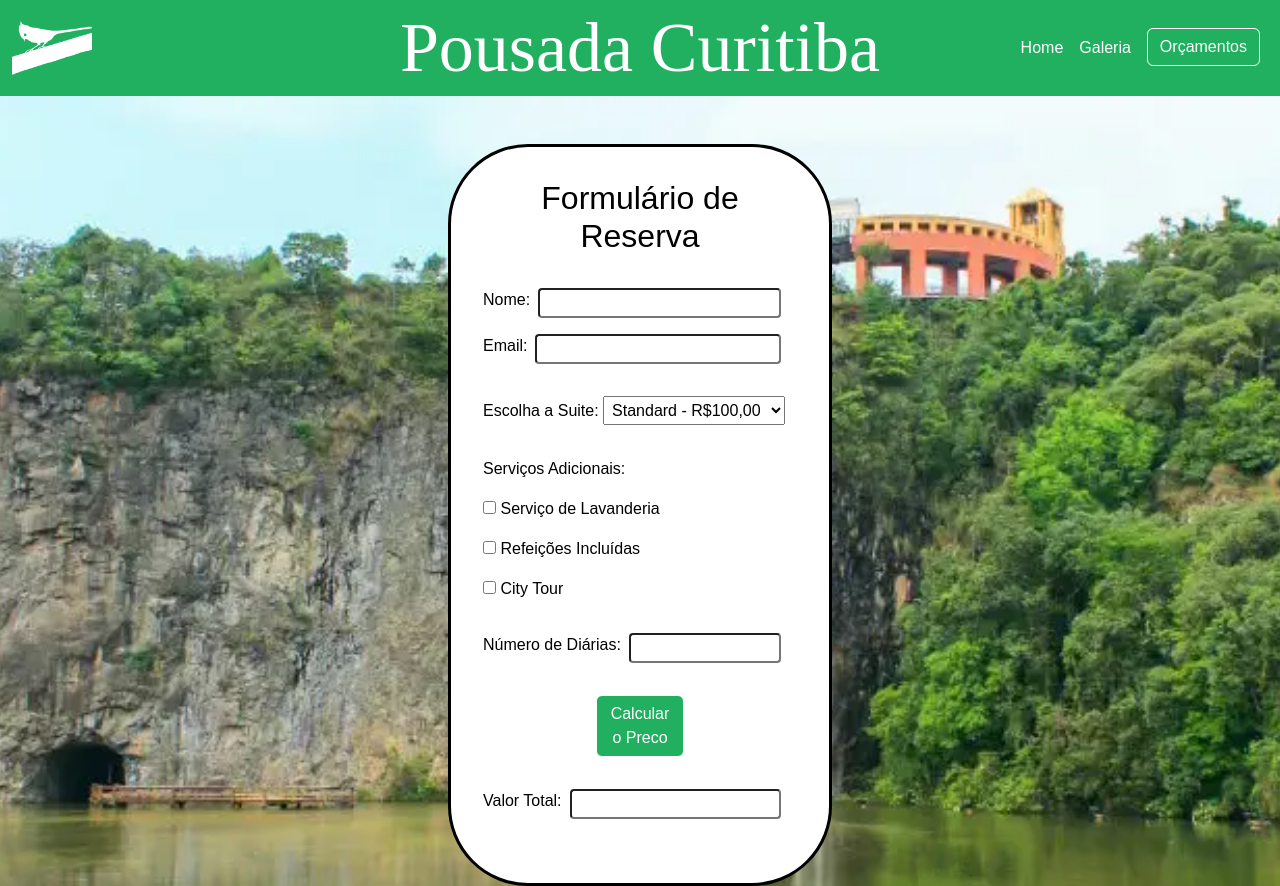
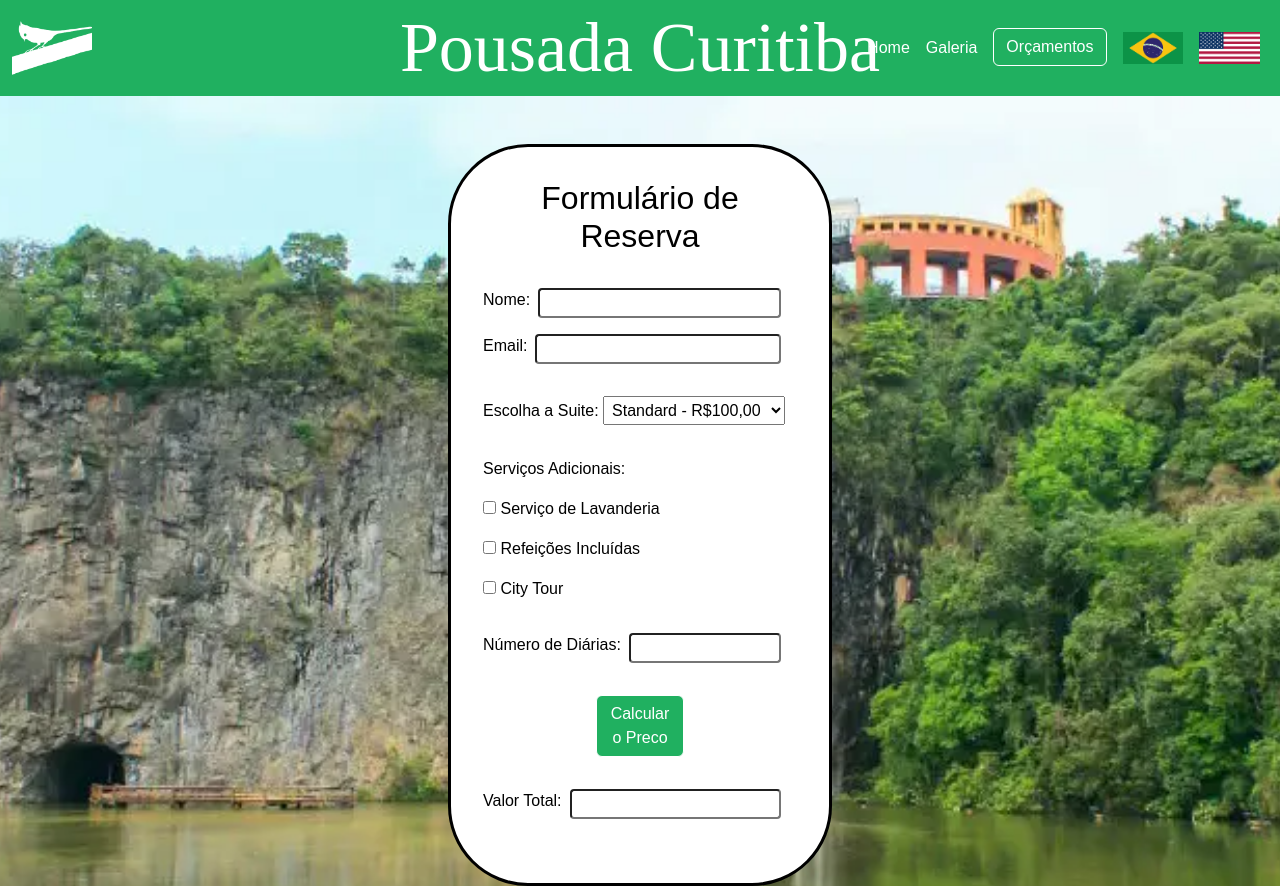
Before and after one commit to leonardoLimaDeSouzaLopes/PousadaParadisiaca, a plain HTML site: page orcamentos.html in a window 1280 px wide. Shown: the top 886 px of the page. Drawn offline with nearby package versions, Linux system fonts and the light colour scheme.

Commit message:
Adicionei Botões Para Mudar o Idioma
Adicionei botões para mudar o idioma, eles ainda não funcionam para mudar o idioma ja que não tem a página com tradução pórem o grupo do meu trabalho vai fazer essa implementação depois, essa adição foi para um trabalho de inglês que pedio para pegarmos um site do ano passado e traduzir para inglês.

```diff
--- a/CSS/style.css
+++ b/CSS/style.css
@@ -109,6 +109,16 @@ body {
 .nav-link:active,
 .nav-link:focus {
     color: var(--branco-principal);
+}
+
+.link-idioma {
+    position: relative;
+    z-index: 11;
+}
+
+.imagem-idioma {
+    height: 2em;
+    margin: 0.25em 0.5em;
 }
 
 #container-topo {
--- a/orcamentos.html
+++ b/orcamentos.html
@@ -33,6 +33,12 @@
                         <a id="orcamentos-ancora-nav" name="orcamentos-ancora-nav" class="btn btn-outline-light"
                             href="orcamentos.html">Orçamentos</a>
                     </li>
+                    <li class="nav-item">
+                        <a class="link-idioma" href="orcamentos.html"><img class="imagem-idioma" src="images/idioma/pt-br.png"></a>
+                      </li>
+                      <li class="nav-item">
+                        <a class="link-idioma" href="#"><img class="imagem-idioma" src="images/idioma/ingles.png"></a>
+                      </li>
                 </ul>
             </div>
         </div>
```
Also changed, not shown: galeria.html (+6 -0 lines), index.html (+6 -0 lines), images/idioma/ingles.png (added), images/idioma/pt-br.png (added).
